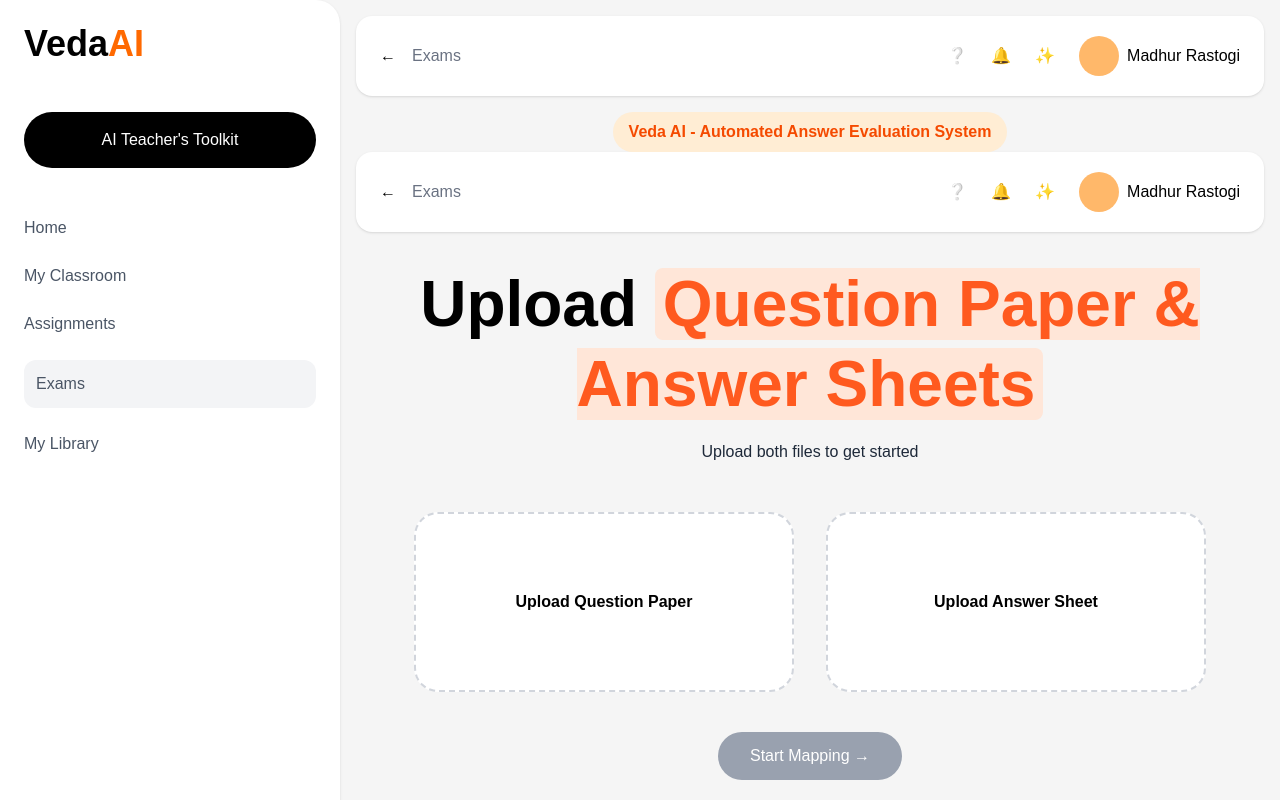
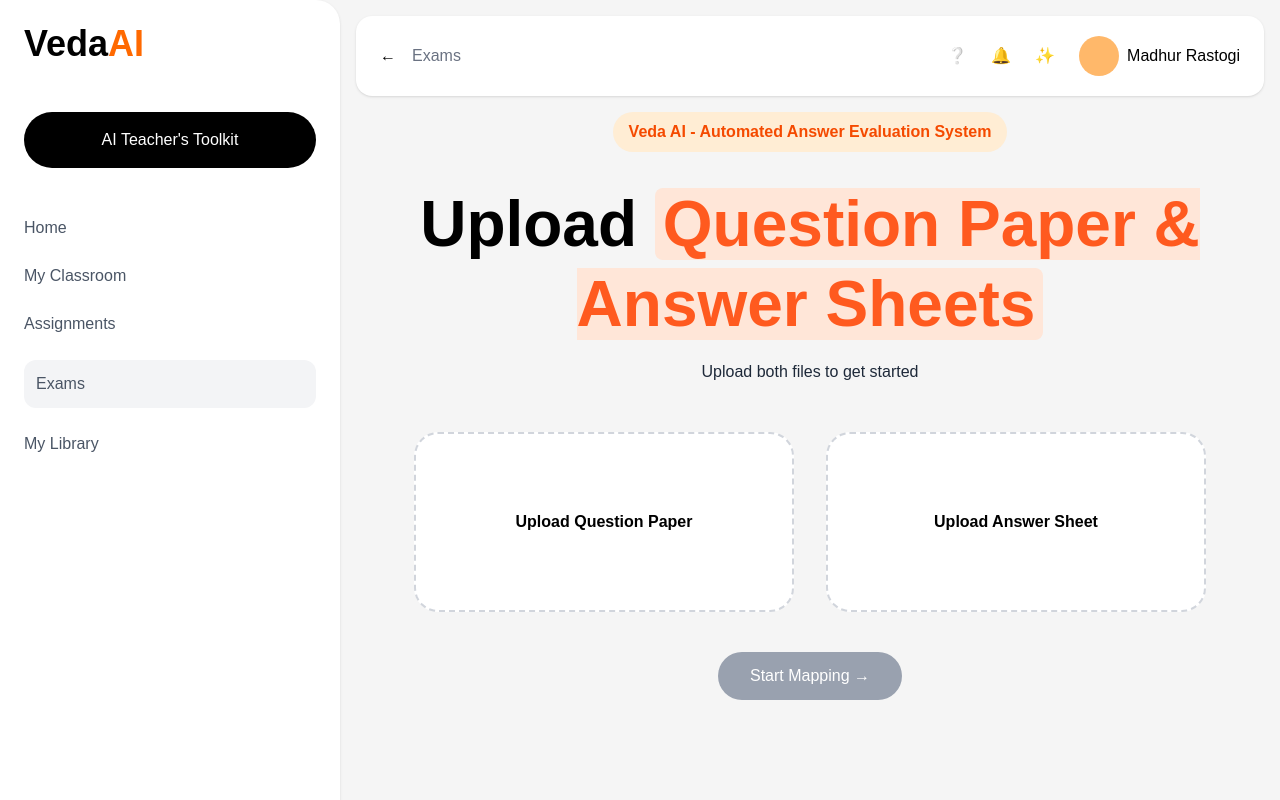
Before and after one commit to vikas1512/veda-ai-assignment, a Next.js app in the folder frontend/: page / in a window 1280 px wide. Shown: the top 800 px of the page. Built offline with nearby package versions, Linux system fonts and the light colour scheme.

Commit message:
Improved UI polish

```diff
--- a/frontend/app/page.tsx
+++ b/frontend/app/page.tsx
@@ -173,7 +173,7 @@ export default function Home() {
     Veda AI - Automated Answer Evaluation System
   </div>
 </div>
-        <Topbar />
+
 
 
         <div className="flex flex-col items-center min-h-[80vh]">
```
